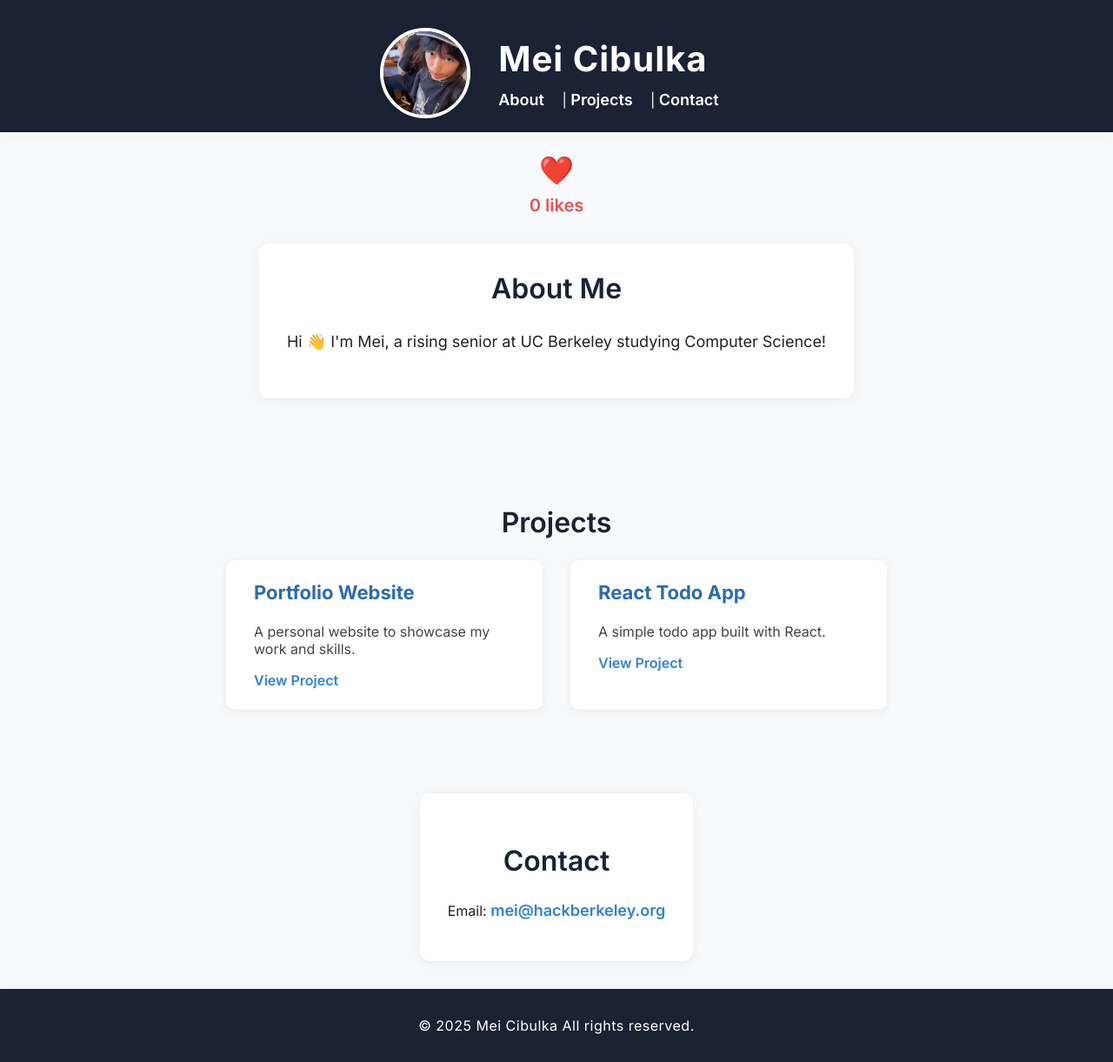
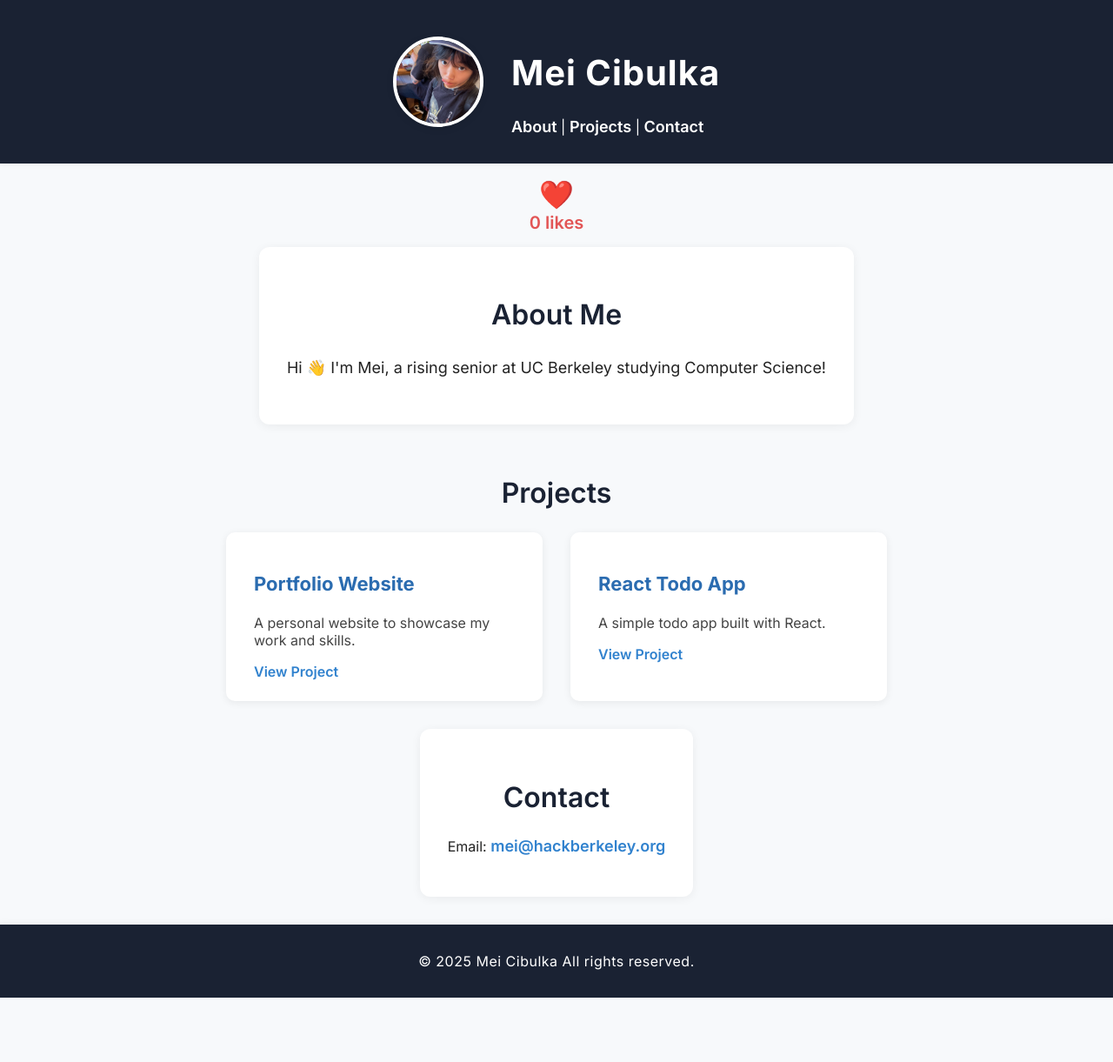
Before and after one commit to cubstart/web-workshop-ai-2025, a React (Create React App) app: page / in a window 1280 px wide. Shown: the whole page at 87% size. After the commit the page ends 1147 px from the top, so only its background shows below. Built offline with nearby package versions, Linux system fonts and the light colour scheme.

Commit message:
Add final styling and change components to use arrow function

```diff
--- a/src/App.css
+++ b/src/App.css
@@ -4,8 +4,14 @@ body {
   font-family: 'Inter', Arial, sans-serif;
   background: #f7f9fb;
   color: #222;
-  margin: 0;
   padding: 0;
+}
+
+.content {
+  display: flex;
+  flex-direction: column;
+  justify-content: center;
+  align-items: center;
 }
 
 .App {
@@ -18,15 +24,16 @@ body {
 .Header {
   background: #1a2233;
   color: #fff;
-  padding: 32px 0 16px 0;
+  padding: 32px 0 32px 0;
   box-shadow: 0 2px 8px rgba(0,0,0,0.04);
+  display: flex;
+  justify-content: center;
 }
 .Header-inner {
   display: flex;
   align-items: center;
   justify-content: center;
   max-width: 900px;
-    margin: 0 auto;
   gap: 32px;
 }
 .Header-profile {
@@ -44,18 +51,13 @@ body {
   align-items: flex-start;
 }
 .Header-content h1 {
-      margin: 0 0 8px 0;
   font-size: 40px;
   font-weight: 700;
   letter-spacing: 1px;
 }
-    .Header-content nav {
-      margin-top: 4px;
-    }
 .Header-content nav a {
   color: #fff;
   text-decoration: none;
-        margin: 0 16px 0 0;
   font-weight: 600;
   transition: color 0.2s;
   font-size: 18px;
@@ -66,14 +68,12 @@ body {
 
 .About {
   max-width: 700px;
-  margin: 32px auto;
   background: #fff;
   border-radius: 12px;
   box-shadow: 0 2px 12px rgba(0,0,0,0.06);
   padding: 32px;
 }
 .About h2 {
-    margin-top: 0;
   color: #1a2233;
   font-size: 32px;
   font-weight: 600;
@@ -85,14 +85,12 @@ body {
 
 .ProjectList {
   max-width: 900px;
-  margin: 32px auto;
   padding: 32px 0;
 }
 .ProjectList h2 {
   color: #1a2233;
   font-size: 32px;
   font-weight: 600;
-    margin-bottom: 24px;
 }
 .ProjectList > div {
   display: flex;
@@ -115,13 +113,11 @@ body {
   box-shadow: 0 6px 24px rgba(0,0,0,0.12);
 }
 .ProjectCard h3 {
-    margin-top: 0;
   color: #2b6cb0;
   font-size: 22px;
   font-weight: 700;
 }
 .ProjectCard p {
-    margin: 8px 0 16px 0;
   color: #444;
   font-size: 16px;
 }
@@ -138,11 +134,11 @@ body {
 
 .Contact {
   max-width: 700px;
-  margin: 32px auto;
   background: #fff;
   border-radius: 12px;
   box-shadow: 0 2px 12px rgba(0,0,0,0.06);
   padding: 32px;
+  margin-bottom: 32px;
 }
 .Contact h2 {
   color: #1a2233;
@@ -162,8 +158,7 @@ body {
 .Footer {
   background: #1a2233;
   color: #fff;
-  padding: 16px 0;
-  margin-top: auto;
+  padding: 16px;
   font-size: 16px;
   letter-spacing: 0.5px;
   box-shadow: 0 -2px 8px rgba(0,0,0,0.04);
@@ -173,7 +168,7 @@ body {
   display: flex;
   flex-direction: column;
   align-items: center;
-  margin: 24px 0 0 0;
+  padding: 16px;
 }
 .HeartClicker-btn {
   background: none;
@@ -186,7 +181,6 @@ body {
   transform: scale(1.2);
 }
 .HeartClicker-count {
-  margin-top: 8px;
   font-size: 20px;
   color: #e25555;
   font-weight: 600;
--- a/src/App.js
+++ b/src/App.js
@@ -10,10 +10,12 @@ function App() {
   return (
     <div className="App">
       <Header />
-      <HeartClicker />
-      <About />
-      <ProjectList />
-      <Contact />
+      <div className='content'>
+        <HeartClicker />
+        <About />
+        <ProjectList />
+        <Contact />
+      </div>
       <Footer />
     </div>
   );
--- a/src/Components/About.js
+++ b/src/Components/About.js
@@ -1,12 +1,12 @@
 import React from 'react';
 
-function About() {
+const About = () => {
   return (
     <section id="about" className="About">
       <h2>About Me</h2>
       <p>Hi 👋 I'm Mei, a rising senior at UC Berkeley studying Computer Science!</p>
     </section>
   );
-}
+};
 
 export default About;
--- a/src/Components/Contact.js
+++ b/src/Components/Contact.js
@@ -1,10 +1,12 @@
-function Contact() {
+import React from 'react';
+
+const Contact = () => {
   return (
     <section id="contact" className="Contact">
       <h2>Contact</h2>
       <p>Email: <a href="mailto:mei@hackberkeley.org">mei@hackberkeley.org</a></p>
     </section>
   );
-}
+};
 
 export default Contact;
--- a/src/Components/Footer.js
+++ b/src/Components/Footer.js
@@ -1,9 +1,11 @@
-function Footer() {
+import React from 'react';
+
+const Footer = () => {
   return (
     <footer className="Footer">
       <p>&copy; {new Date().getFullYear()} Mei Cibulka All rights reserved.</p>
     </footer>
   );
-}
+};
 
 export default Footer;
--- a/src/Components/Header.js
+++ b/src/Components/Header.js
@@ -1,4 +1,4 @@
-function Header() {
+const Header = () => {
   return (
     <header className="Header">
       <div className="Header-inner">
@@ -12,6 +12,6 @@ function Header() {
       </div>
     </header>
   );
-}
+};
 
 export default Header;
--- a/src/Components/HeartClicker.js
+++ b/src/Components/HeartClicker.js
@@ -1,6 +1,6 @@
 import React, { useState } from 'react';
 
-function HeartClicker() {
+const HeartClicker = () => {
   const [count, setCount] = useState(0);
 
   return (
@@ -13,6 +13,6 @@ function HeartClicker() {
       }</div>
     </div>
   );
-}
+};
 
 export default HeartClicker;
--- a/src/Components/ProjectCard.js
+++ b/src/Components/ProjectCard.js
@@ -1,6 +1,6 @@
 import React from 'react';
 
-function ProjectCard({ title, description, link }) {
+const ProjectCard = ({ title, description, link }) => {
   return (
     <div className="ProjectCard">
       <h3>{title}</h3>
@@ -8,6 +8,6 @@ function ProjectCard({ title, description, link }) {
       {link && <a href={link} target="_blank" rel="noopener noreferrer">View Project</a>}
     </div>
   );
-}
+};
 
 export default ProjectCard;
--- a/src/Components/ProjectList.js
+++ b/src/Components/ProjectList.js
@@ -14,7 +14,7 @@ const projects = [
   },
 ];
 
-function ProjectList() {
+const ProjectList = () => {
   return (
     <section id="projects" className="ProjectList">
       <h2>Projects</h2>
@@ -25,6 +25,6 @@ function ProjectList() {
       </div>
     </section>
   );
-}
+};
 
 export default ProjectList;
```
Lines whose indentation alone changed are shown as unchanged.
